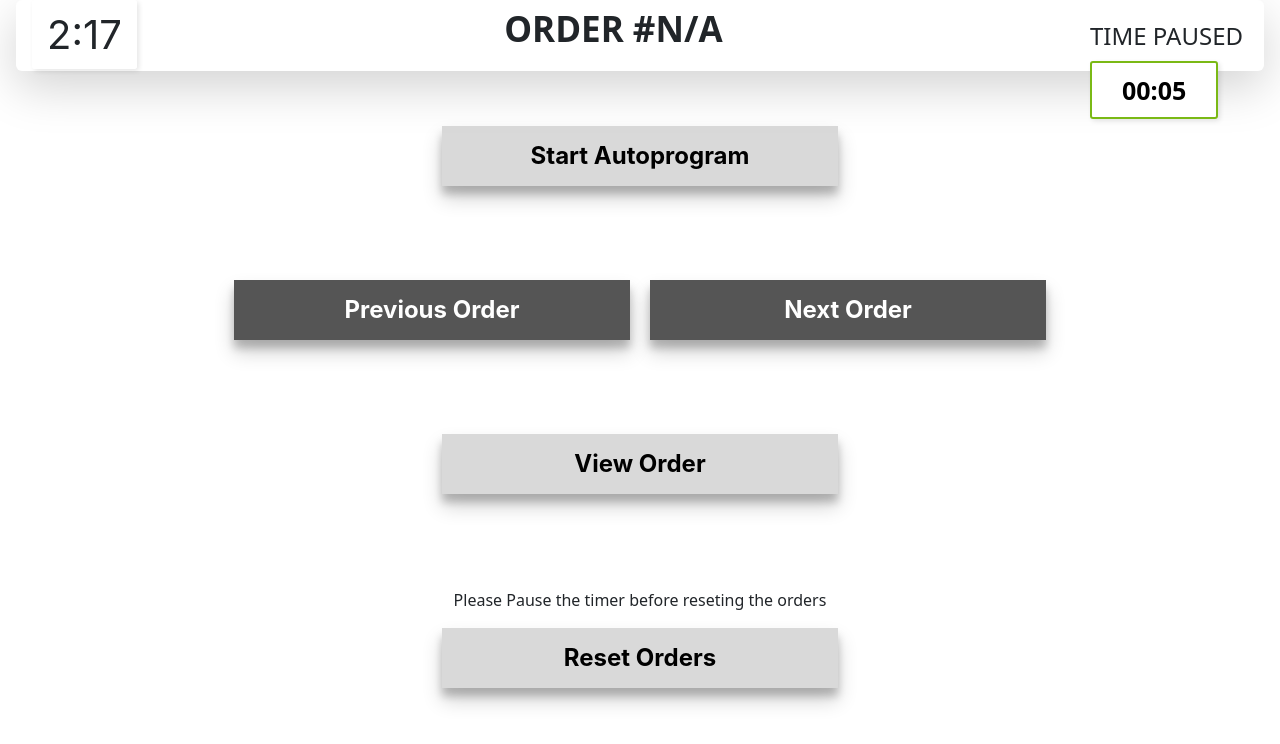
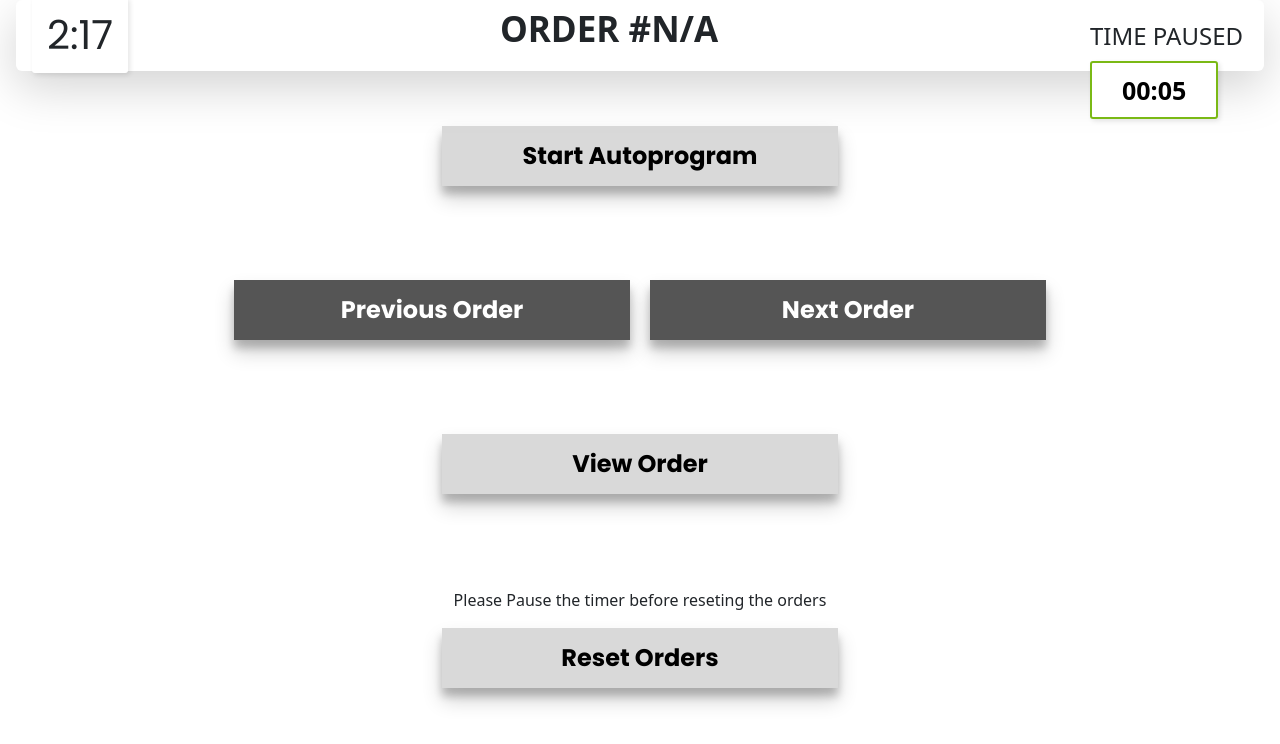
Before and after one commit to Asadali25/Controlsystem, a React (Create React App) app: page /control in a window 1280 px wide. Shown: the top 744 px of the page. Built offline with nearby package versions, Linux system fonts and the light colour scheme.

Commit message:
FOnt family changed to poppin

```diff
--- a/public/index.html
+++ b/public/index.html
@@ -24,6 +24,8 @@
       work correctly both with client-side routing and a non-root public URL.
       Learn how to configure a non-root public URL by running `npm run build`.
     -->
+    <link rel="stylesheet" href="https://fonts.googleapis.com/css2?family=Poppins:wght@400;500;600;700&display=swap">
+
     <title>React App</title>
   </head>
   <body>
--- a/src/App.css
+++ b/src/App.css
@@ -14,6 +14,7 @@
 }
 
 .App-header {
+  font-family: 'Poppins', sans-serif;
   background-color: #282c34;
   min-height: 100vh;
   display: flex;
--- a/src/component/navbar/Navbar.css
+++ b/src/component/navbar/Navbar.css
@@ -12,7 +12,7 @@
   padding-right: 15px;
   padding-top: 10px;
   padding-bottom: 10px;
-  font-family: Inter;
+  font-family: Poppins;
   font-size: 32px;
   font-weight: 400;
   line-height: 38.73px;
--- a/src/component/order/Order.css
+++ b/src/component/order/Order.css
@@ -22,7 +22,7 @@
     /* Set to 1 to make it visible */
     border: none;
     outline: none;
-    font-family: Inter, sans-serif;
+    font-family: Poppins;
     font-size: 24px;
     font-weight: 700;
     line-height: 29.05px;
@@ -42,7 +42,7 @@
     color: white;
     border: none;
     outline: none;
-    font-family: Inter;
+    font-family: Poppins;
     font-size: 24px;
     font-weight: 700;
     line-height: 29.05px;
--- a/src/component/product/Product.css
+++ b/src/component/product/Product.css
@@ -53,7 +53,7 @@
 }
 
 .ins_header h1 {
-  font-family: Inter;
+  font-family: Poppins;
   font-size: 2.5rem;
   font-weight: 700;
   line-height: 3rem;
@@ -82,7 +82,7 @@
 }
 
 .next_order_heading h1 {
-  font-family: Inter;
+  font-family: Poppins;
   font-size: 2.5rem;
   font-weight: 700;
   line-height: 3rem;
@@ -115,7 +115,7 @@
 }
 
 .card-title {
-  font-family: Inter;
+  font-family: Poppins;
   font-size: 2rem;
   font-weight: 700;
   line-height: 2.5rem;
--- a/src/index.css
+++ b/src/index.css
@@ -1,14 +1,13 @@
+/* src/index.css */
+
 body {
   margin: 0;
   padding: 0;
-  font-family: -apple-system, BlinkMacSystemFont, 'Segoe UI', 'Roboto', 'Oxygen',
-    'Ubuntu', 'Cantarell', 'Fira Sans', 'Droid Sans', 'Helvetica Neue',
-    sans-serif;
+  font-family: 'Poppins', sans-serif;
   -webkit-font-smoothing: antialiased;
   -moz-osx-font-smoothing: grayscale;
 }
 
 code {
-  font-family: source-code-pro, Menlo, Monaco, Consolas, 'Courier New',
-    monospace;
+  font-family: source-code-pro, Menlo, Monaco, Consolas, 'Courier New', monospace;
 }
```
